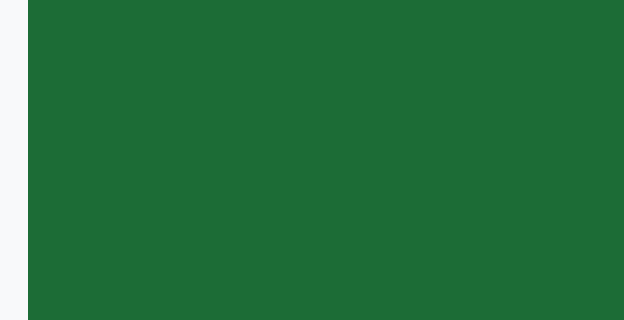
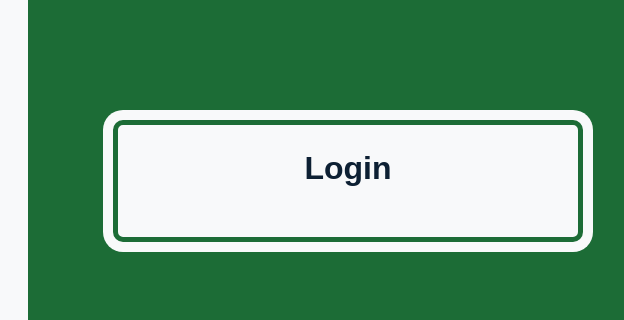
Before and after one commit to Matheus-Lacerda009/Projeto-SA-Desenvolvimento-Sistemas, a plain HTML site: page frontend/tela-login.html in a window 1280 px wide. Shown: the part 219-539 px from the top of the page, 612-1236 px from the left. Drawn offline with Linux system fonts and the light colour scheme.

Commit message:
feat: inicia board de login

```diff
--- a/frontend/style.css
+++ b/frontend/style.css
@@ -1,14 +1,15 @@
 * {
     margin: 0;
     padding: 0;
+    font-family: Arial, Helvetica, sans-serif;
 }
-
 .conteudo-total {
     display: flex;
 }
 
+/* Metade da Logo */
 .metade-logo{
-    height: 100vh;
+           height: 100vh;
     width: 50%;
     background-color: #F8F9FA;
     display: grid;
@@ -18,8 +19,34 @@
     width: 90%;
 }
 
+/* Metade do Login */
 .metade-login{
     height: 100vh;
     width: 50%;
     background-color: #1C6C36;
+    display: grid;
+    place-items: center;
 }
+
+.login-board{
+    width: 85%;
+    max-width: 420px;
+    background-color: #F8F9FA;
+    border-radius: 20px;
+    outline: 5px solid #1C6C36;
+    outline-offset: -15px;
+    transition: all 0.5s ease-in-out;
+    display: flex;
+    flex-direction: column;
+    padding: 40px 35px;
+}
+.login-board:hover{
+    scale: 1.01;
+    outline: 5px solid #0D2033;
+}
+.login-board h2{
+    text-align: center;
+    color: #0D2033;
+    font-size: 2rem;
+    margin-bottom: 25px;
+}
--- a/frontend/tela-login.html
+++ b/frontend/tela-login.html
@@ -12,7 +12,11 @@
             <div class="metade-logo">
                 <img src="imagens/logo.png" alt="">
             </div>
+
             <div class="metade-login">
+                <div class="login-board">
+                    <h2>Login</h2>
+                </div>
             </div>
         </div>
     </main>
```
